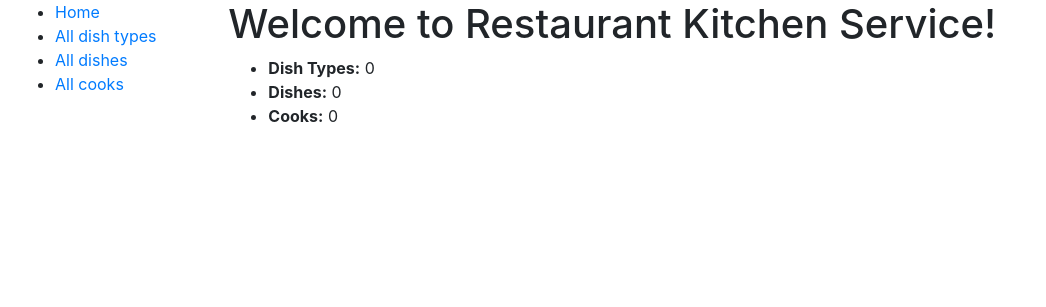
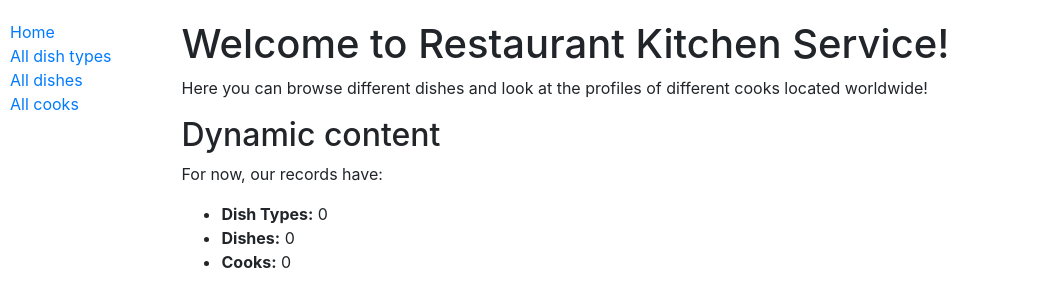
Before and after one commit to raychw/restaurant-kitchen-service, a Django app: page / in a window 1280 px wide. Shown: the top 307 px of the page, without its empty margins (0-1046 px from the left). Run offline with Django 5.2, Linux system fonts and the light colour scheme; data that the repository does not hold is empty.

Commit message:
managed the visuals of my website and modified html files

```diff
--- a/static/css/styles.css
+++ b/static/css/styles.css
@@ -0,0 +1,11 @@
+.contents {
+  margin-top: 20px;
+  margin-left: 70px;
+}
+
+.sidebar-nav {
+  margin-top: 20px;
+  padding: 0;
+  list-style: none;
+  margin-left: 10px
+}
--- a/templates/base.html
+++ b/templates/base.html
@@ -17,14 +17,14 @@
 <body>
 <div class="container-fluid">
     <div class="row">
-        <div class="col-sm-2">
+        <div class="sidebar">
 
             {% block sidebar %}
                 {% include "includes/sidebar.html" %}
             {% endblock %}
 
         </div>
-        <div class="col-sm-10 ">
+        <div class="contents">
 
             {% block content %}{% endblock %}
 
--- a/templates/catalog/index.html
+++ b/templates/catalog/index.html
@@ -3,7 +3,9 @@
 {% block content %}
 
   <h1>Welcome to Restaurant Kitchen Service!</h1>
-
+  <p>Here you can browse different dishes and look at the profiles of different cooks located worldwide!</p>
+  <h2>Dynamic content</h2>
+  <p> For now, our records have:</p>
   <ul>
     <li><strong>Dish Types:</strong> {{ num_dish_types }}</li>
     <li><strong>Dishes:</strong> {{ num_dishes }}</li>
```
